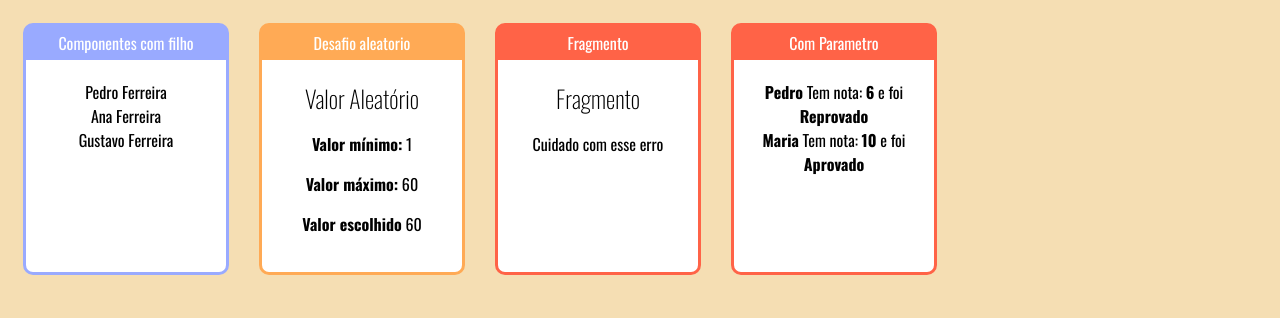
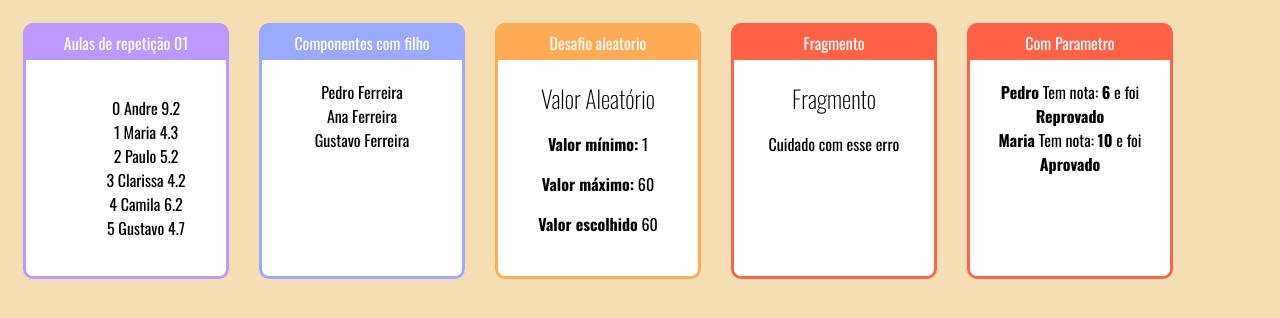
Before and after one commit to viniciusfdasilva/curso-react, a React (Create React App) app in the folder projeto_1/fundamentos-react/: page / in a window 1280 px wide. Shown: the top 318 px of the page. Built offline with nearby package versions, Linux system fonts and the light colour scheme.

Commit message:
Sessão 2 - Video 27

```diff
--- a/projeto_1/fundamentos-react/src/components/basicos/App.jsx
+++ b/projeto_1/fundamentos-react/src/components/basicos/App.jsx
@@ -7,10 +7,15 @@ import '../../index.css'
 import '../../App.css'
 import Familia from './Familia'
 import FamiliaMembro from './FamiliaMembro';
+import ListaAlunos from './ListaAlunos';
 
 export default _ =>
     <div className='app'>
         <div className='cards'>
+
+            <Card titulo='Aulas de repetição 01' color='#b9f'>
+                <ListaAlunos></ListaAlunos>
+            </Card>
 
             <Card titulo='Componentes com filho' color='#9af'>
                 <Familia sobrenome='Ferreira'>
--- /dev/null
+++ b/projeto_1/fundamentos-react/src/components/basicos/ListaAlunos.jsx
@@ -0,0 +1,16 @@
+import React from "react"
+import alunos from "./../data/alunos"
+
+export default props =>{
+    const alunos_li = alunos.map(aluno => {
+        return (
+            <li key={alunos.id}> {aluno.id} {aluno.nome} {aluno.nota} </li>
+        );
+    });
+
+    return (
+        <div>
+            <ul style={{listStyle:"none"}}>{alunos_li}</ul>
+        </div>
+    );
+}
--- /dev/null
+++ b/projeto_1/fundamentos-react/src/components/data/alunos.js
@@ -0,0 +1,8 @@
+export default [
+    {id: 0, nome: 'Andre', nota: 9.2},
+    {id: 1, nome: 'Maria', nota: 4.3},
+    {id: 2, nome: 'Paulo', nota: 5.2},
+    {id: 3, nome: 'Clarissa', nota: 4.2},
+    {id: 4, nome: 'Camila', nota: 6.2},
+    {id: 5, nome: 'Gustavo', nota: 4.7},
+ ]
```
